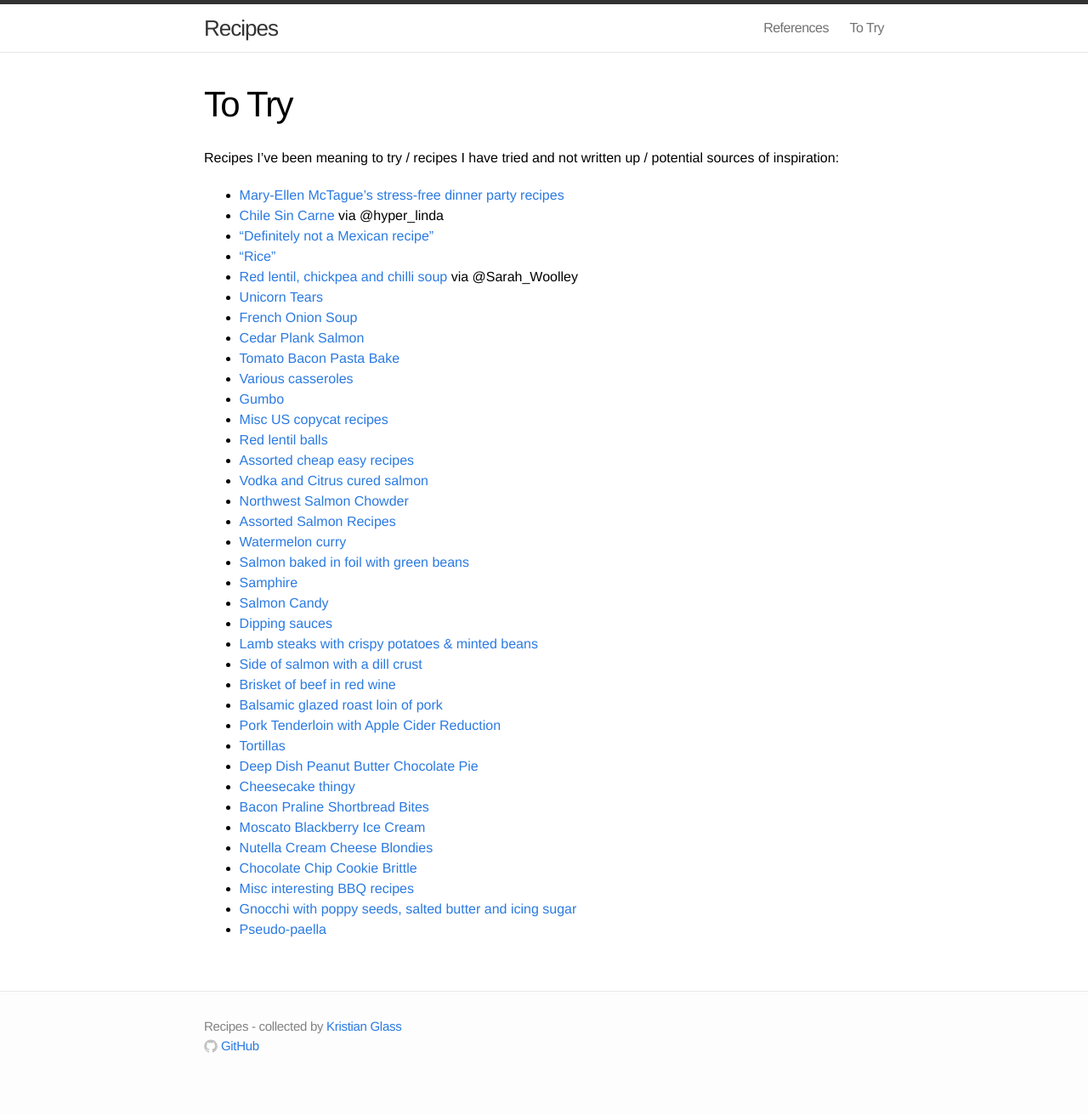
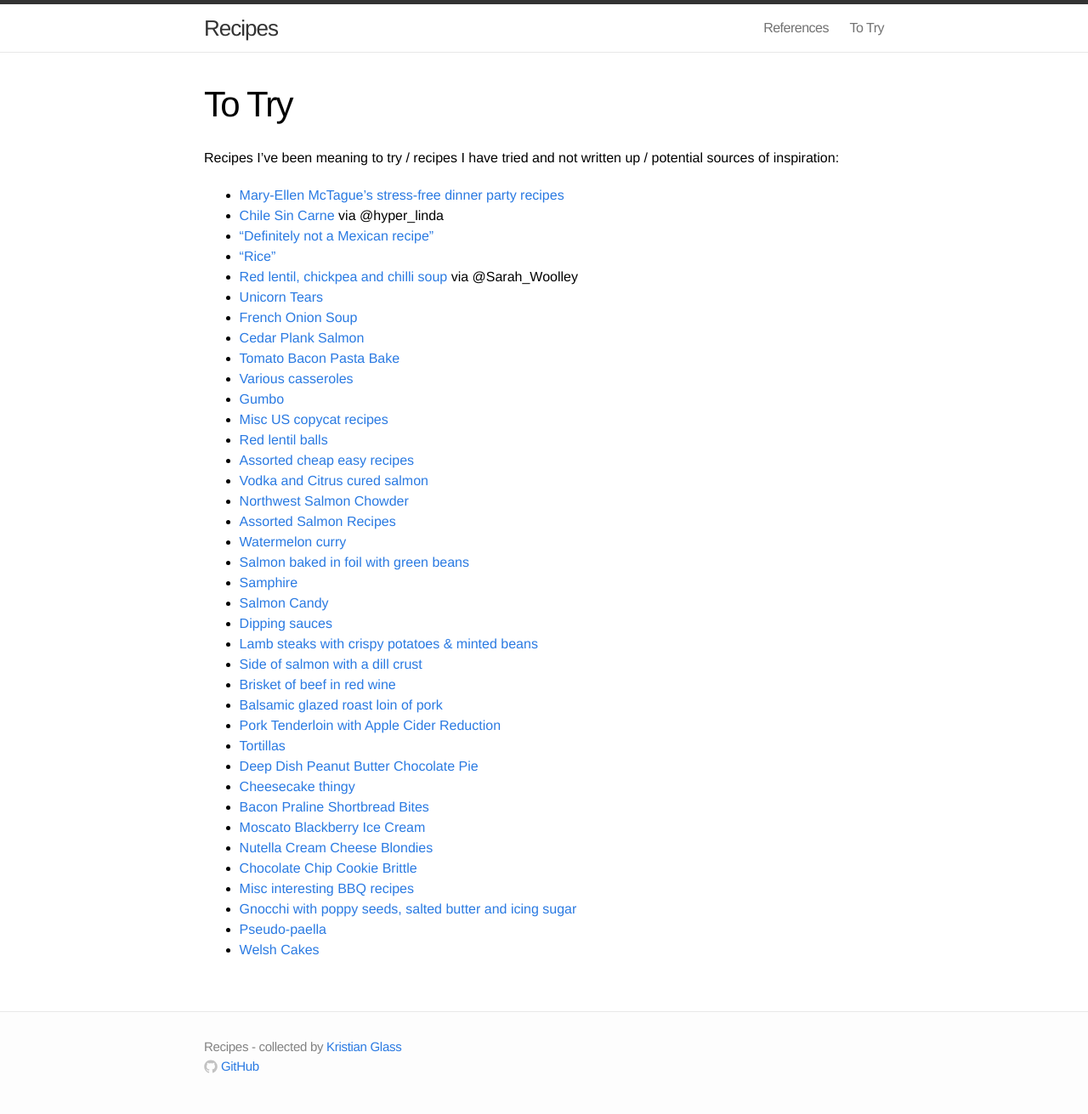
Before and after one commit to doismellburning/recipes, a Jekyll site: the page built from www/to-try.md, in a window 1280 px wide. Shown: the whole page at 85% size. Built offline with Jekyll 4.4.1, drawn with Linux system fonts in a browser that asks for light colours; before the commit the page ends 1287 px from its top, so only the background shows below that.

Commit message:
Welsh cakes!

```diff
--- a/www/to-try.md
+++ b/www/to-try.md
@@ -42,3 +42,4 @@ Recipes I've been meaning to try / recipes I have tried and not written up / pot
 * [Misc interesting BBQ recipes](https://www.reddit.com/r/Cooking/comments/38edgm/what_is_the_oddest_thing_you_like_cooking_on_a/)
 * [Gnocchi with poppy seeds, salted butter and icing sugar](http://www.msmarmitelover.com/2015/07/a-czech-recipe-gnocchi-with-poppy-seeds.html)
 * [Pseudo-paella](http://omnomfrickinnom.com/rice/comfort/food/2015/07/15/paella/)
+* [Welsh Cakes](https://currantaffairsuk.wordpress.com/2014/03/11/welsh-cakes/)
```
